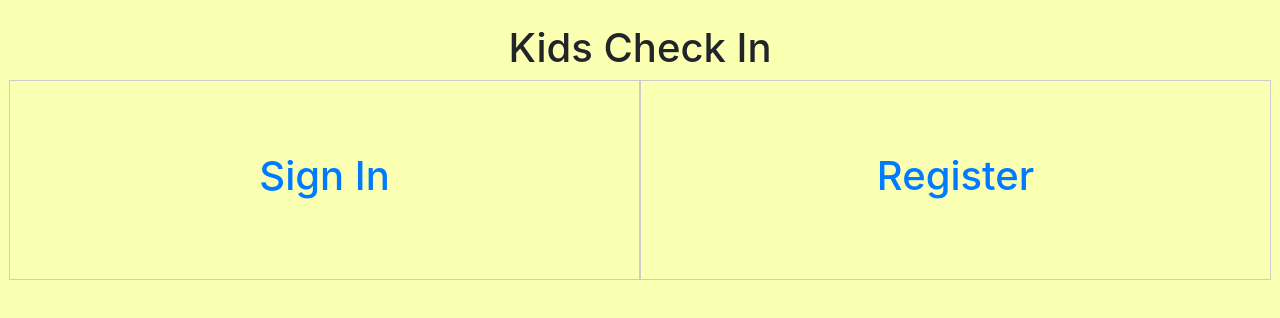
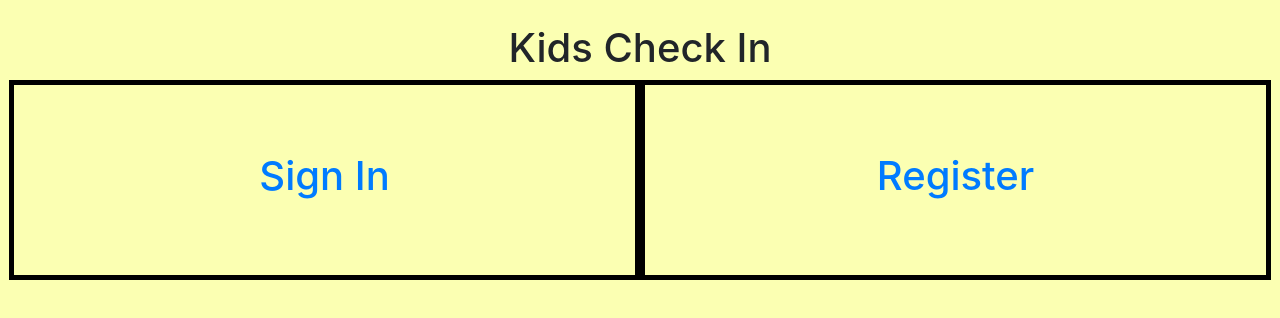
Before and after one commit to IanSanchezBaca/church-check-in, a Next.js app: page /checkIn/1 in a window 1280 px wide. Shown: the top 318 px of the page. Built offline with nearby package versions, Linux system fonts and the light colour scheme.

Commit message:
changed border for .box

```diff
--- a/src/app/checkIn/chicken.css
+++ b/src/app/checkIn/chicken.css
@@ -17,7 +17,7 @@
     /* center horizontally */
     align-items: center;
     /* center vertically */
-    border: 1px solid #ccc;
+    border: 5px solid black;
 }
 
 .myCenterX {
```
